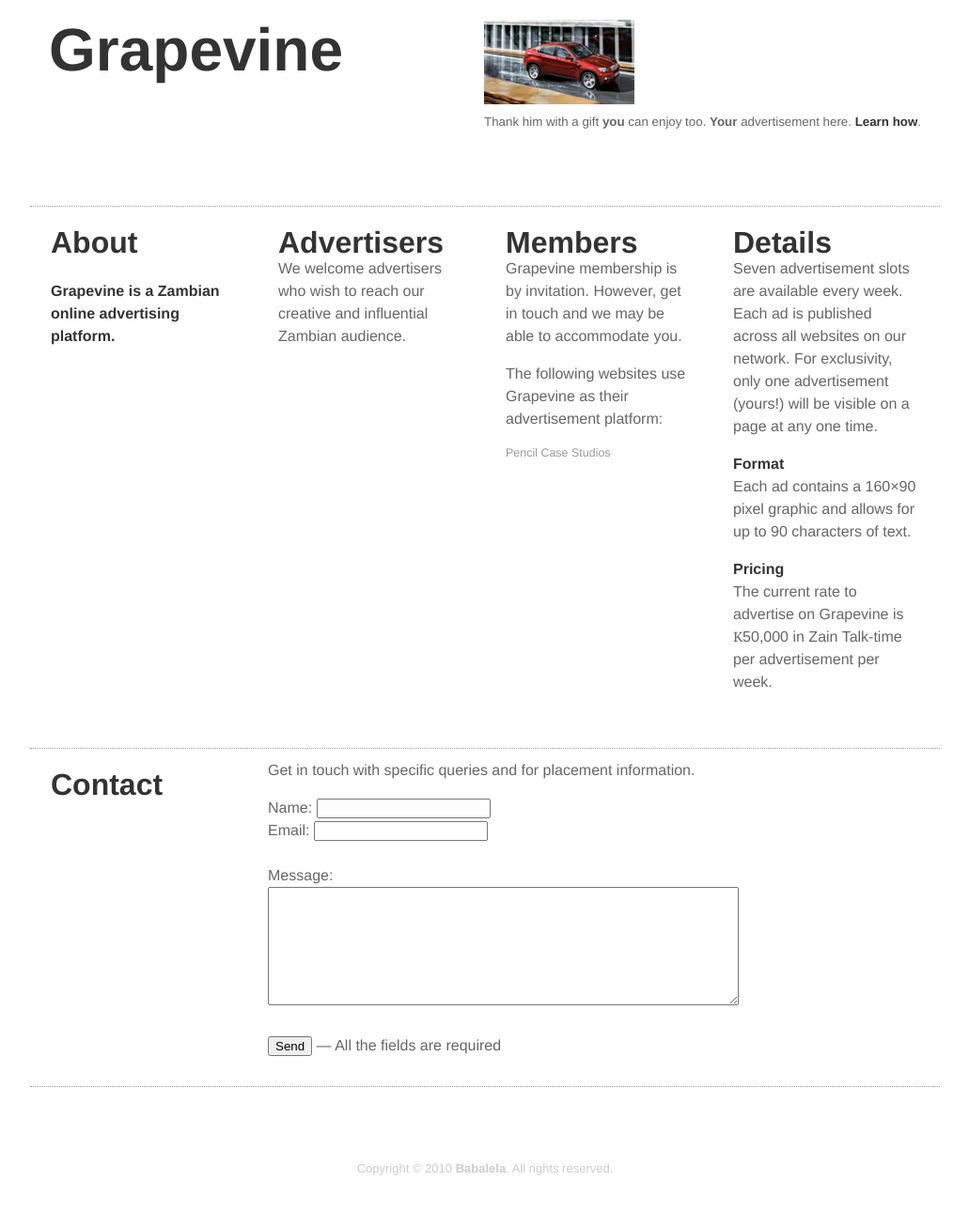
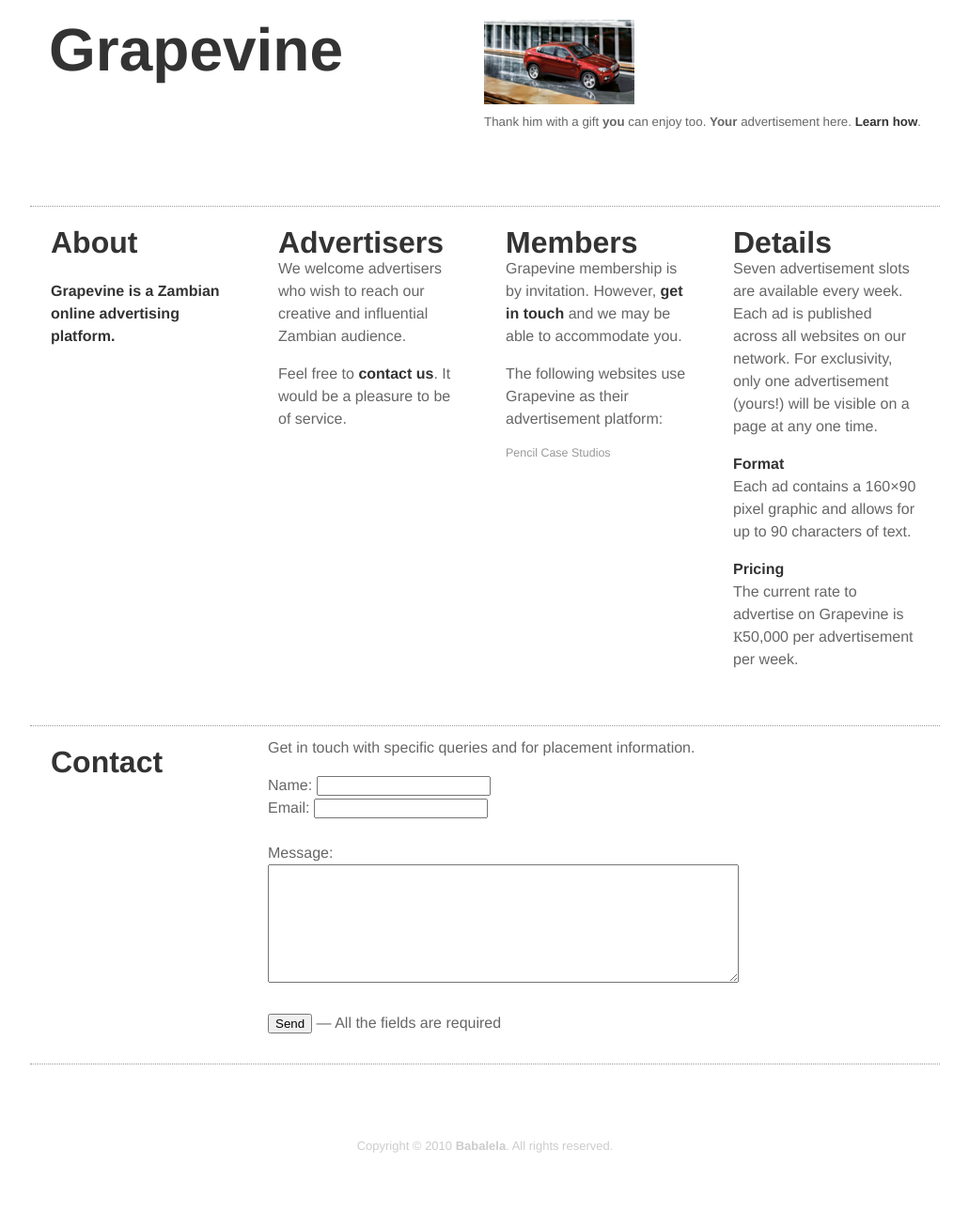
Before and after one commit to babalela/grapevine, a Jekyll site: the page built from index.html, in a window 1280 px wide. Shown: the whole page at 94% size, without its empty margins (124-1155 px from the left). Built offline with Jekyll 4.4.1, drawn with Linux system fonts in a browser that asks for light colours; Markdown is read by kramdown in place of the engine named in the settings; after the commit the page ends 1282 px from its top, so only the background shows below that.

Commit message:
Body copy. In-page links.

```diff
--- a/archive.html
+++ b/archive.html
@@ -1,9 +1,9 @@
 ---
 layout: list
-title: "~ a Zambian advertising platform"
+title: "~ Advertisement archive"
 xhtml_id: list
-keywords: online, advertising, network, grapevine
-description: Ad online advertising network.
+keywords: online, advertising, network, grapevine, archive
+description: Grapevine advertisement archive.
 ---
 
 <h2>Archive</h2>
--- a/index.html
+++ b/index.html
@@ -20,6 +20,7 @@ description: Ad online advertising network.
 	<div class="content">
 		<h2>Advertisers</h2>
 		<p>We welcome advertisers who wish to reach our creative and influential Zambian audience.</p>
+		<p>Feel free to <a href="#contact">contact us</a>. It would be a pleasure to be of service.</p>
 
 		<!--
 		<p>The following groups choose to advertise using Grapevine:</p>
@@ -38,7 +39,7 @@ description: Ad online advertising network.
 	<div class="content">
 		<h2>Members</h2>
 
-		<p>Grapevine membership is by invitation. However, get in touch and we may be able to accommodate you.</p>
+		<p>Grapevine membership is by invitation. However, <a href="#contact">get in touch</a> and we may be able to accommodate you.</p>
 
 		<p>The following websites use Grapevine as their advertisement platform:</p>
 
@@ -60,13 +61,14 @@ description: Ad online advertising network.
 		<p>Each ad contains a 160&times;90 pixel graphic and allows for up to 90 characters of text.</p>
 
 		<h3>Pricing</h3>
-		<p>The current rate to advertise on Grapevine is <span class="cost"><span class="currency">K</span>50,000 in Zain Talk-time</span> per advertisement per week.</p>
+		<p>The current rate to advertise on Grapevine is <span class="cost"><span class="currency">K</span>50,000 <!-- in Zain Talk-time --></span> per advertisement per week.</p>
 	</div>
 </div>
 
 <div class="separator clear"></div>
 
 <div class="panel">
+	<a name="contact"></a>
 	<div class="content">
 		<h2>Contact</h2>
 	</div>
```
